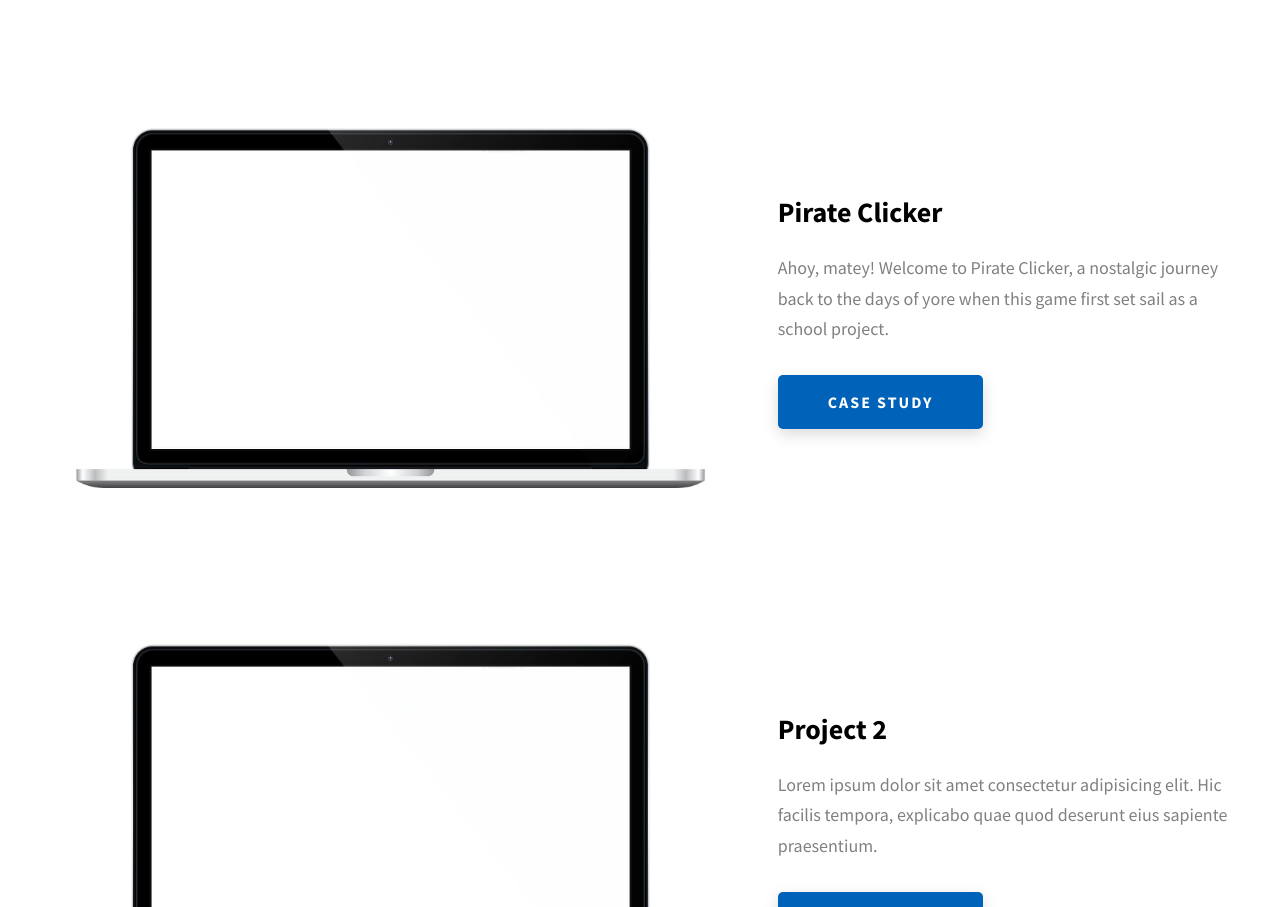
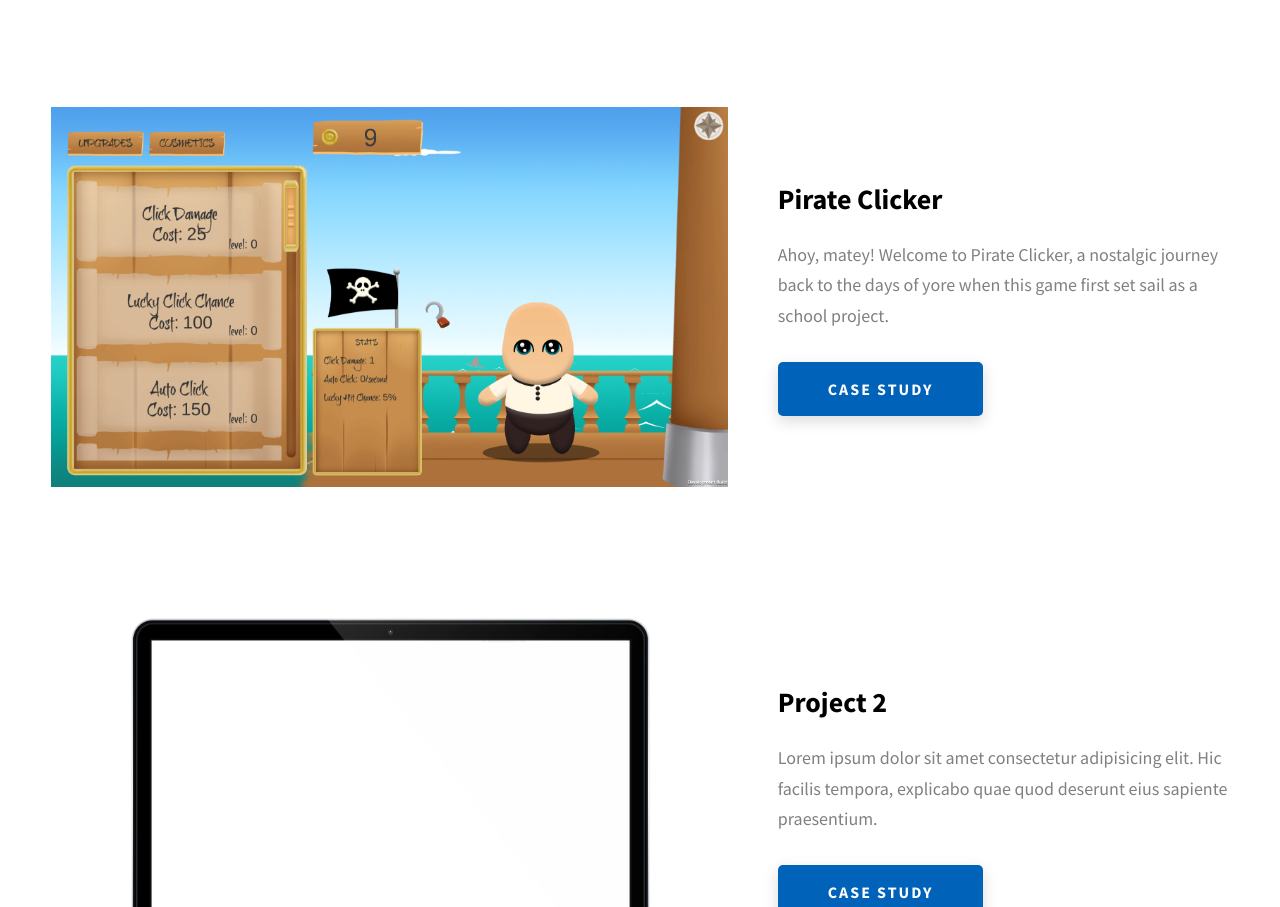
Before and after one commit to centyh/centyh.github.io, a website: page index.html in a window 1280 px wide. Shown: the part 2177-3084 px from the top of the page. Drawn offline with Linux system fonts and the light colour scheme.

Commit message:
Add files via upload

```diff
--- a/index.html
+++ b/index.html
@@ -188,7 +188,7 @@
           <div class="projects__row">
             <div class="projects__row-img-cont">
               <img
-                src="./assets/jpeg/project-mockup-example.jpeg"
+                src="./assets/png/pirate.png"
                 alt="Software Screenshot"
                 class="projects__row-img"
                 loading="lazy"
```
